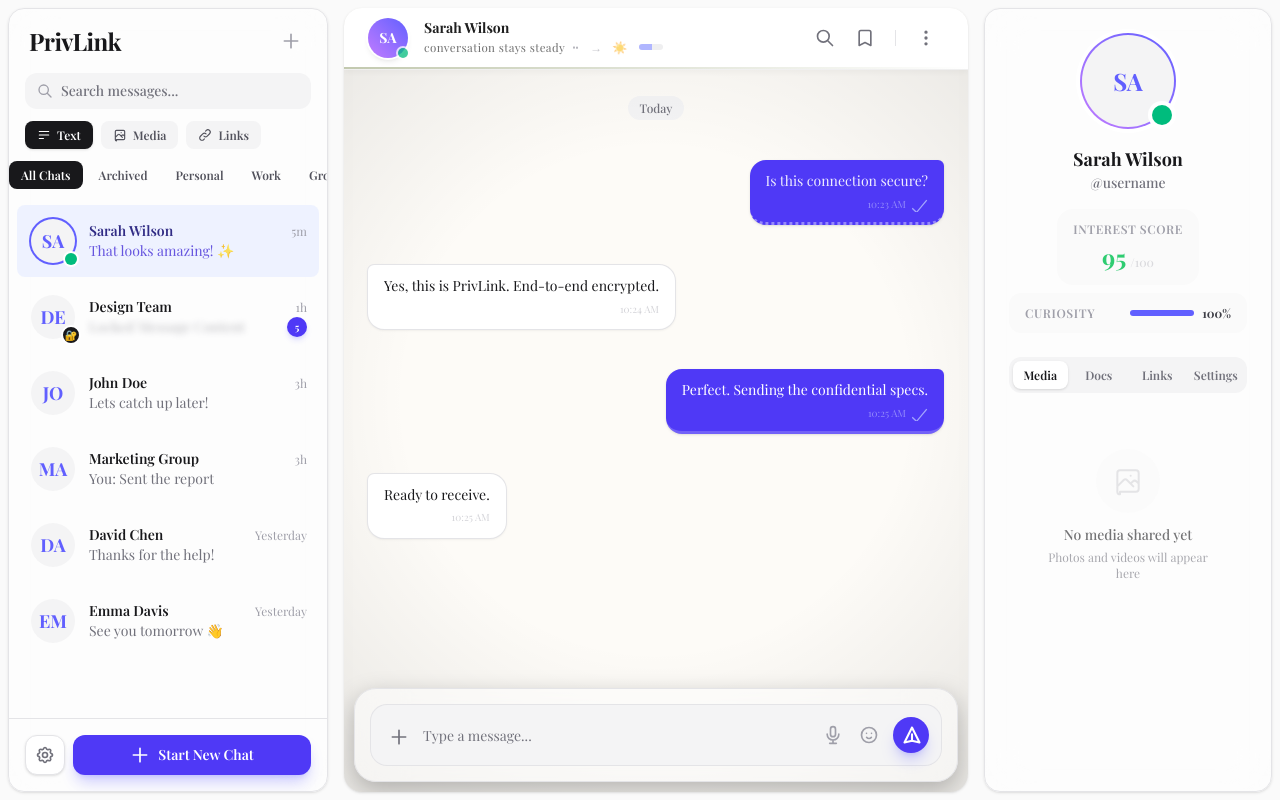
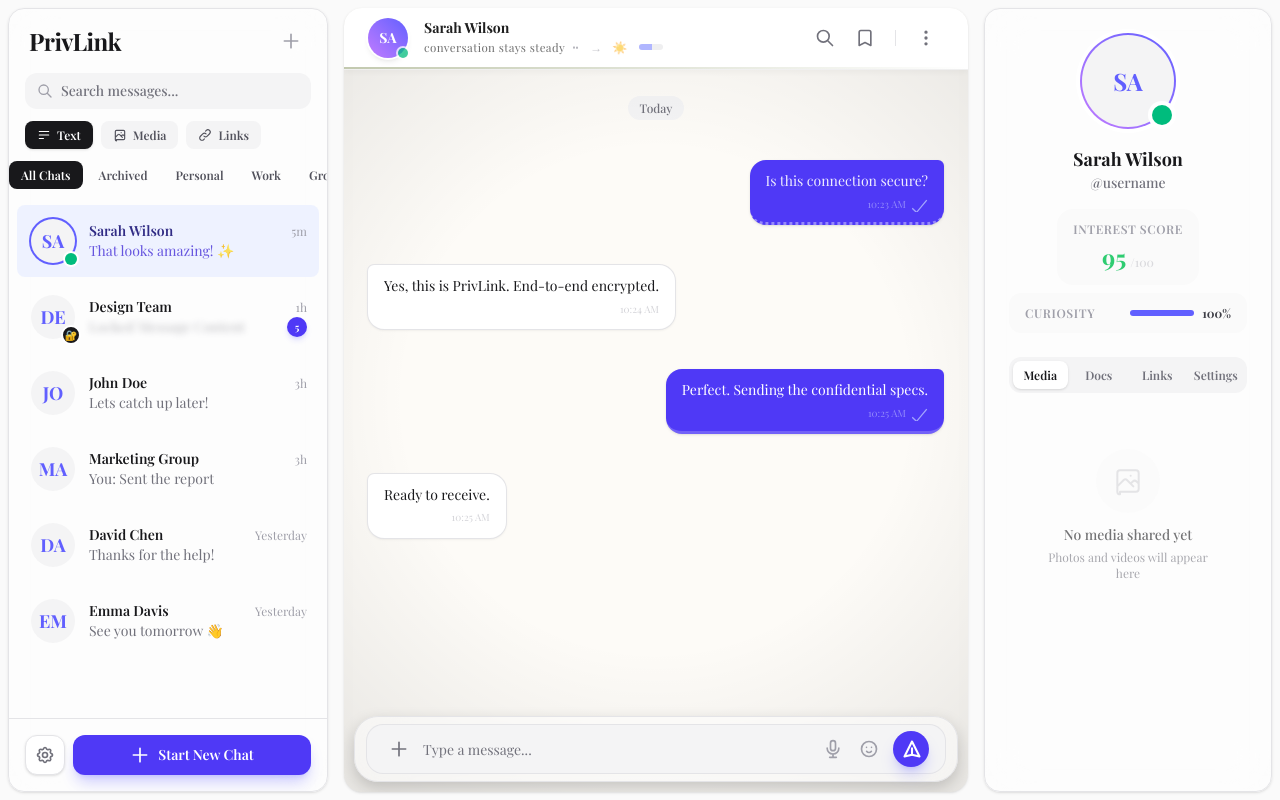
Before and after one commit to gagan2007jadaun/PrivLink, a Next.js app: page / in a window 1280 px wide. Built offline with nearby package versions, Linux system fonts and the light colour scheme; a web font is replaced by a local one.

Commit message:
feat: refine chat input dimensions (slim height, optimized padding/shadow)

```diff
--- a/src/components/MessageInput.tsx
+++ b/src/components/MessageInput.tsx
@@ -200,7 +200,7 @@
     const isRecording = isRecordingAudio || isRecordingVideo;
 
     return (
-        <div className="relative p-4 bg-white/50 backdrop-blur-xl dark:bg-zinc-900/50 border border-zinc-200 dark:border-zinc-800 rounded-[22px] m-[10px] shadow-[0_8px_24px_rgba(0,0,0,0.25)]">
+        <div className="relative px-3 py-2 bg-white/50 backdrop-blur-xl dark:bg-zinc-900/50 border border-zinc-200 dark:border-zinc-800 rounded-[24px] m-[10px] shadow-[0_6px_16px_rgba(0,0,0,0.18)]">
             {/* Reply Bar */}
             {replyingTo && (
                 <div className="mb-2 flex items-center justify-between rounded-lg border-l-4 border-indigo-500 bg-zinc-100 p-2 dark:bg-zinc-800/80 animate-fade-in-up">
@@ -409,7 +409,7 @@
                 </div>
             )}
 
-            <div className={`flex items-end gap-2 rounded-2xl bg-zinc-100 p-2 ring-1 ring-zinc-200 dark:bg-zinc-800/50 dark:ring-zinc-800 transition-all focus-within:ring-2 focus-within:ring-indigo-500/50 focus-within:bg-white dark:focus-within:bg-zinc-800 ${isRecording ? 'ring-red-200 bg-red-50 dark:bg-red-900/20 dark:ring-red-900/50' : ''}`}>
+            <div className={`flex items-center gap-2 rounded-2xl bg-zinc-100 px-3 py-1.5 min-h-[38px] ring-1 ring-zinc-200 dark:bg-zinc-800/50 dark:ring-zinc-800 transition-all focus-within:ring-2 focus-within:ring-indigo-500/50 focus-within:bg-white dark:focus-within:bg-zinc-800 ${isRecording ? 'ring-red-200 bg-red-50 dark:bg-red-900/20 dark:ring-red-900/50' : ''}`}>
 
                 {/* Recording Indicator Overlay */}
                 {isRecording && (
@@ -433,7 +433,7 @@
                 )}
 
                 {/* Attachment Menu Toggle Button (Replaces old attachment button) */}
-                <div className="flex shrink-0 pb-1 pl-1">
+                <div className="flex shrink-0 pl-1">
                     <button
                         onClick={() => {
                             setIsAttachOpen(!isAttachOpen);
@@ -450,7 +450,7 @@
                 </div>
 
                 {/* Input */}
-                <div className="min-h-[44px] flex-1 py-2.5">
+                <div className="flex-1">
                     <input
                         type="text"
                         value={message}
@@ -476,7 +476,7 @@
                 </div>
 
                 {/* Action Buttons */}
-                <div className="flex shrink-0 items-center gap-1 pb-1 pr-1">
+                <div className="flex shrink-0 items-center gap-1 pr-1">
                     {/* Voice Record Button (Kept as is) */}
                     <button
                         onClick={() => startRecording('audio')}
```
